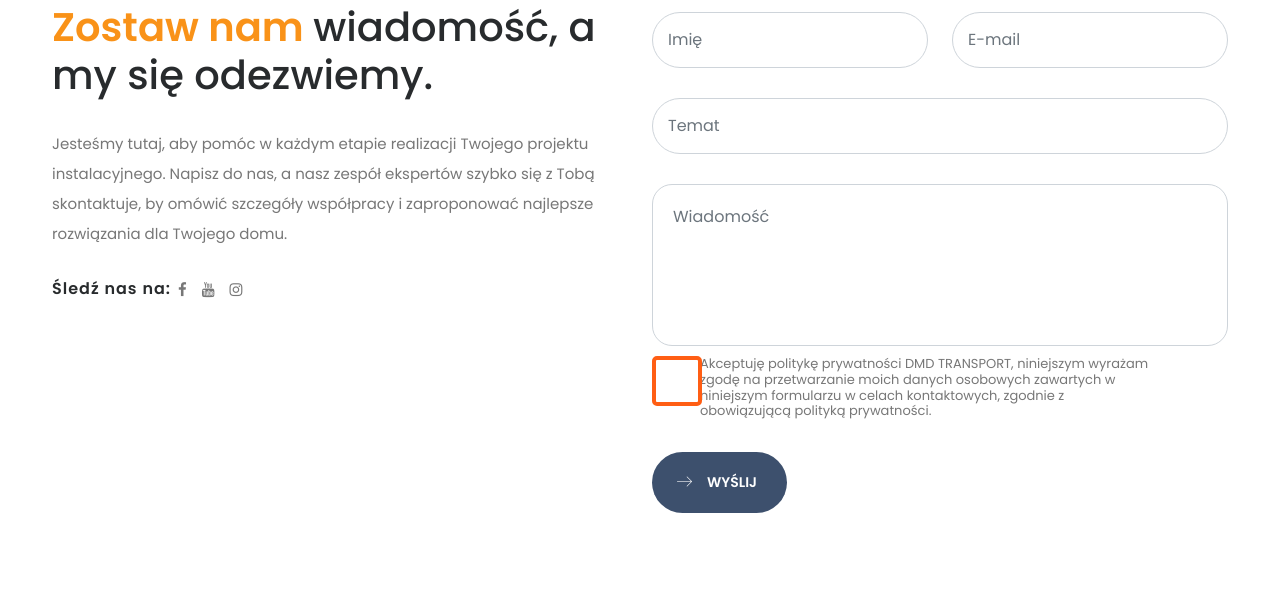
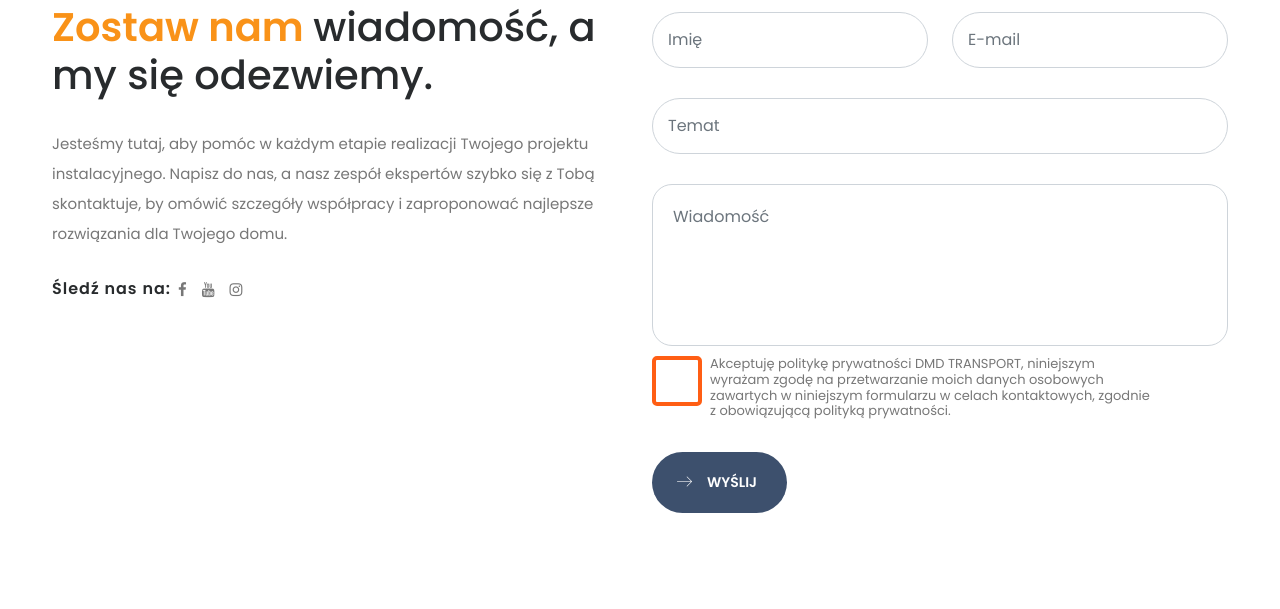
Before and after one commit to informatykdmd/dmdinstalacje, a Flask app: page /kontakt in a window 1280 px wide. Shown: the part 898-1507 px from the top of the page. Run offline with Flask 3, Linux system fonts and the light colour scheme; some libraries are stand-ins or nearby versions; some web fonts are replaced.

Commit message:
Working now

```diff
--- a/templates/kontakt.html
+++ b/templates/kontakt.html
@@ -81,8 +81,8 @@
                                             <input class="polityka-switch" type="checkbox" id="polityka_przywatnosci" name="condition">
                                             <label class="polityka-switch-label" for="polityka_przywatnosci"></label>
                                         </div>
-                                        <div class="col-10 ms-10">
-                                            <label class="form-check-label" style="font-size: 13px; line-height: 1.2;" for="polityka_przywatnosci">
+                                        <div class="col-10">
+                                            <label class="form-check-label" style="font-size: 13px; line-height: 1.2; margin-left: 10px;" for="polityka_przywatnosci">
                                                 Akceptuję politykę prywatności DMD TRANSPORT, niniejszym wyrażam zgodę na
                                                 przetwarzanie moich danych osobowych zawartych w niniejszym formularzu w celach
                                                 kontaktowych, zgodnie z obowiązującą polityką prywatności.
```
